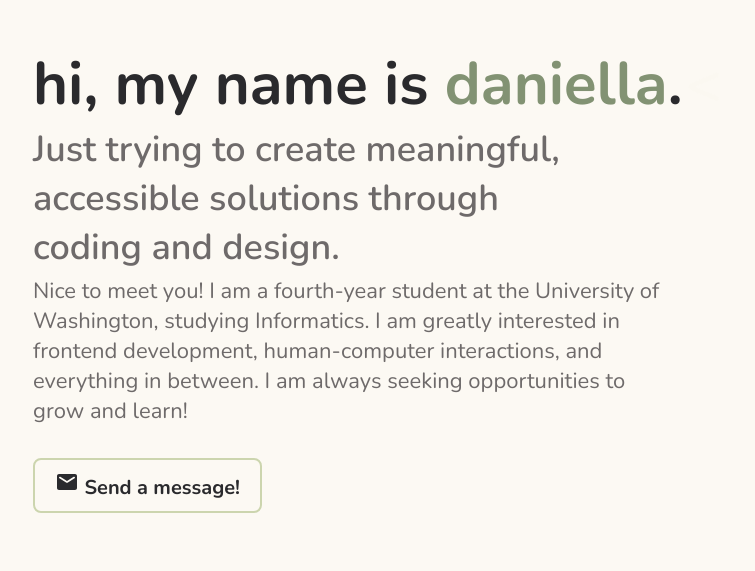
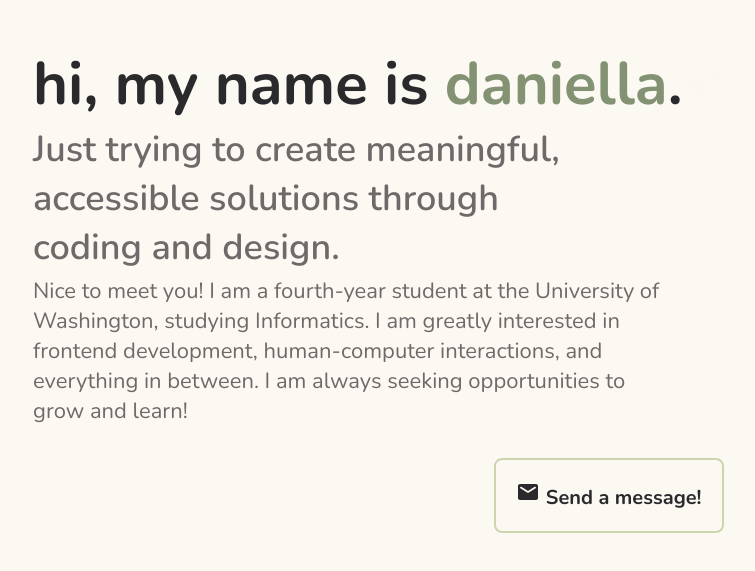
Before and after one commit to daniellatsing/personal-site, a React (Create React App) app: page / in a window 1280 px wide. Shown: the part 125-696 px from the top of the page, without its empty margins (95-850 px from the left). Built offline with nearby package versions, Linux system fonts and the light colour scheme.

Commit message:
removed previous typewriter effect tester code, and changed padding of intro contact button

```diff
--- a/src/App.js
+++ b/src/App.js
@@ -5,7 +5,6 @@ import Intro from "./components/Intro";
 
 
 function App() {
-  // const text = useTypingEffect("hi, there", 500);
 
   return (
     <div className="App">
--- a/src/components/Intro.js
+++ b/src/components/Intro.js
@@ -6,21 +6,6 @@ import ".././styles/Intro.css";
 import "react-typist/dist/Typist.css";
 
 class Intro extends React.Component {
-    constructor() {
-        super();
-        this.state = {
-            expanded: true,
-            activeKey: "1",
-            visible: true
-        };
-        this.handleSelect = this.handleSelect.bind(this);
-    }
-
-    handleSelect(eventKey) {
-        this.setState({
-            activeKey: eventKey
-        });
-    }
 
     render() {
         return (
--- a/src/styles/Intro.css
+++ b/src/styles/Intro.css
@@ -27,11 +27,11 @@
     font-size: 20px;
     font-weight: bolder;
     border: 2px solid var(--light-green);
-    padding: 10px 20px;
+    padding: 20px;
     cursor: pointer;
     border-radius: 8px;
     color: var(--black);
-    align-self: baseline;
+    align-self: center;
 }
 
 a.intro-contact {
```
